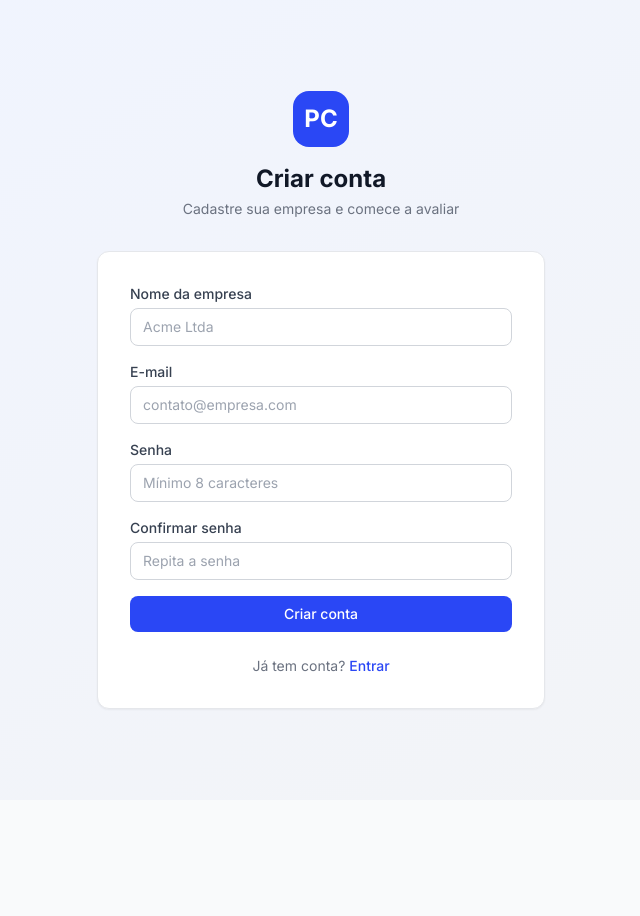
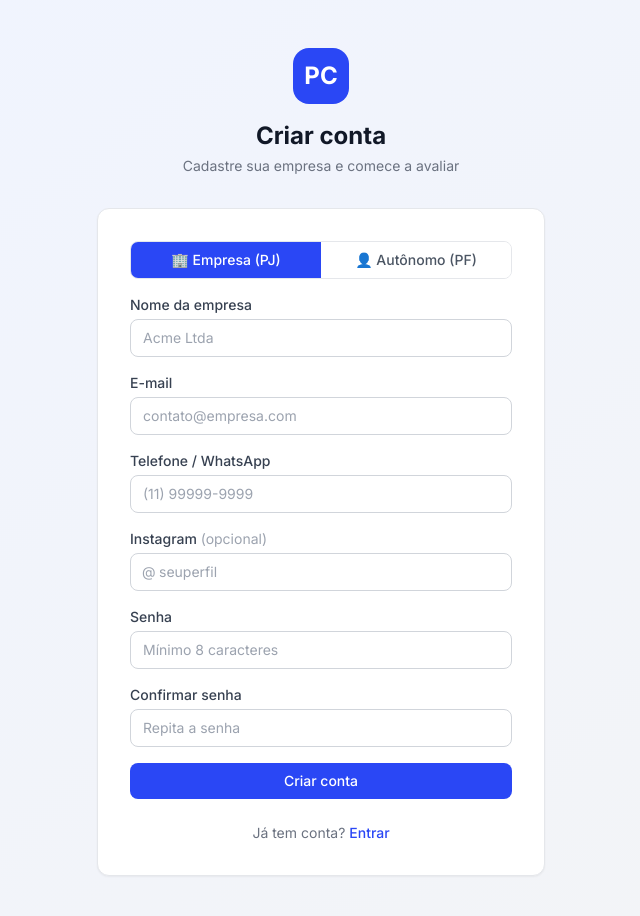
Before and after one commit to Nascimento85/plataforma-comportamental, a Next.js app: page /register in a window 1280 px wide. Shown: the top 916 px of the page, without its empty margins (319-959 px from the left). Before the commit the page ends 800 px from the top, so only its background shows below. Built offline with nearby package versions, Linux system fonts and the light colour scheme.

Commit message:
feat: formulário de cadastro PF/PJ com telefone, instagram e data de nascimento

```diff
--- a/src/app/(auth)/register/RegisterForm.tsx
+++ b/src/app/(auth)/register/RegisterForm.tsx
@@ -3,9 +3,20 @@
 import { useState } from 'react'
 import { useRouter } from 'next/navigation'
 
+type AccountType = 'PJ' | 'PF'
+
 export default function RegisterForm() {
   const router = useRouter()
-  const [form, setForm] = useState({ name: '', email: '', password: '', confirmPassword: '' })
+  const [accountType, setAccountType] = useState<AccountType>('PJ')
+  const [form, setForm] = useState({
+    name: '',
+    email: '',
+    phone: '',
+    instagram: '',
+    birthDate: '',
+    password: '',
+    confirmPassword: '',
+  })
   const [error, setError] = useState('')
   const [loading, setLoading] = useState(false)
 
@@ -31,7 +42,15 @@ export default function RegisterForm() {
       const res = await fetch('/api/auth/register', {
         method: 'POST',
         headers: { 'Content-Type': 'application/json' },
-        body: JSON.stringify({ name: form.name, email: form.email, password: form.password }),
+        body: JSON.stringify({
+          name: form.name,
+          email: form.email,
+          password: form.password,
+          type: accountType,
+          phone: form.phone || undefined,
+          instagram: form.instagram || undefined,
+          birthDate: accountType === 'PF' && form.birthDate ? form.birthDate : undefined,
+        }),
       })
 
       const data = await res.json()
@@ -40,7 +59,6 @@ export default function RegisterForm() {
         return
       }
 
-      // Redireciona para login após registro
       router.push('/login?registered=1')
     } catch {
       setError('Erro ao conectar. Tente novamente.')
@@ -57,9 +75,36 @@ export default function RegisterForm() {
         </div>
       )}
 
+      {/* Toggle PF / PJ */}
+      <div className="flex rounded-lg border border-gray-200 overflow-hidden">
+        <button
+          type="button"
+          onClick={() => setAccountType('PJ')}
+          className={`flex-1 py-2 text-sm font-medium transition-colors ${
+            accountType === 'PJ'
+              ? 'bg-brand-600 text-white'
+              : 'bg-white text-gray-600 hover:bg-gray-50'
+          }`}
+        >
+          🏢 Empresa (PJ)
+        </button>
+        <button
+          type="button"
+          onClick={() => setAccountType('PF')}
+          className={`flex-1 py-2 text-sm font-medium transition-colors ${
+            accountType === 'PF'
+              ? 'bg-brand-600 text-white'
+              : 'bg-white text-gray-600 hover:bg-gray-50'
+          }`}
+        >
+          👤 Autônomo (PF)
+        </button>
+      </div>
+
+      {/* Nome */}
       <div>
         <label htmlFor="name" className="block text-sm font-medium text-gray-700 mb-1">
-          Nome da empresa
+          {accountType === 'PJ' ? 'Nome da empresa' : 'Nome completo'}
         </label>
         <input
           id="name"
@@ -68,10 +113,11 @@ export default function RegisterForm() {
           value={form.name}
           onChange={(e) => update('name', e.target.value)}
           className="input"
-          placeholder="Acme Ltda"
+          placeholder={accountType === 'PJ' ? 'Acme Ltda' : 'João da Silva'}
         />
       </div>
 
+      {/* E-mail */}
       <div>
         <label htmlFor="email" className="block text-sm font-medium text-gray-700 mb-1">
           E-mail
@@ -83,10 +129,61 @@ export default function RegisterForm() {
           value={form.email}
           onChange={(e) => update('email', e.target.value)}
           className="input"
-          placeholder="contato@empresa.com"
+          placeholder={accountType === 'PJ' ? 'contato@empresa.com' : 'seuemail@gmail.com'}
         />
       </div>
 
+      {/* Telefone */}
+      <div>
+        <label htmlFor="phone" className="block text-sm font-medium text-gray-700 mb-1">
+          Telefone / WhatsApp
+        </label>
+        <input
+          id="phone"
+          type="tel"
+          required
+          value={form.phone}
+          onChange={(e) => update('phone', e.target.value)}
+          className="input"
+          placeholder="(11) 99999-9999"
+        />
+      </div>
+
+      {/* Instagram */}
+      <div>
+        <label htmlFor="instagram" className="block text-sm font-medium text-gray-700 mb-1">
+          Instagram <span className="text-gray-400 font-normal">(opcional)</span>
+        </label>
+        <div className="relative">
+          <span className="absolute left-3 top-1/2 -translate-y-1/2 text-gray-400 text-sm">@</span>
+          <input
+            id="instagram"
+            type="text"
+            value={form.instagram}
+            onChange={(e) => update('instagram', e.target.value)}
+            className="input pl-7"
+            placeholder="seuperfil"
+          />
+        </div>
+      </div>
+
+      {/* Data de nascimento — só para PF */}
+      {accountType === 'PF' && (
+        <div>
+          <label htmlFor="birthDate" className="block text-sm font-medium text-gray-700 mb-1">
+            Data de nascimento <span className="text-gray-400 font-normal">(opcional)</span>
+          </label>
+          <input
+            id="birthDate"
+            type="date"
+            value={form.birthDate}
+            onChange={(e) => update('birthDate', e.target.value)}
+            className="input"
+          />
+        </div>
+      )}
+
+      {/* Senha */}
       <div>
         <label htmlFor="password" className="block text-sm font-medium text-gray-700 mb-1">
           Senha
@@ -103,6 +200,7 @@ export default function RegisterForm() {
         />
       </div>
 
+      {/* Confirmar senha */}
       <div>
         <label htmlFor="confirmPassword" className="block text-sm font-medium text-gray-700 mb-1">
           Confirmar senha
--- a/src/app/api/auth/register/route.ts
+++ b/src/app/api/auth/register/route.ts
@@ -7,6 +7,10 @@ const schema = z.object({
   name: z.string().min(2, 'Nome muito curto'),
   email: z.string().email('E-mail inválido'),
   password: z.string().min(8, 'Senha deve ter ao menos 8 caracteres'),
+  type: z.enum(['PF', 'PJ']).default('PJ'),
+  phone: z.string().min(8, 'Telefone inválido'),
+  instagram: z.string().optional(),
+  birthDate: z.string().optional(),
 })
 
 export async function POST(request: NextRequest) {
@@ -21,7 +25,7 @@ export async function POST(request: NextRequest) {
       )
     }
 
-    const { name, email, password } = parsed.data
+    const { name, email, password, type, phone, instagram, birthDate } = parsed.data
 
     // Verifica se e-mail já existe
     const existing = await prisma.company.findUnique({ where: { email } })
@@ -35,7 +39,15 @@ export async function POST(request: NextRequest) {
     // Cria empresa + saldo de créditos inicial (0)
     const company = await prisma.$transaction(async (tx) => {
       const c = await tx.company.create({
-        data: { name, email, passwordHash },
+        data: {
+          name,
+          email,
+          passwordHash,
+          type,
+          phone: phone,
+          instagram: instagram ?? null,
+          birthDate: birthDate ? new Date(birthDate) : null,
+        },
       })
       await tx.creditBalance.create({
         data: { companyId: c.id, balance: 0 },
```
Also changed, not shown: 1 other file (tests, documents, lock files or other folders).
